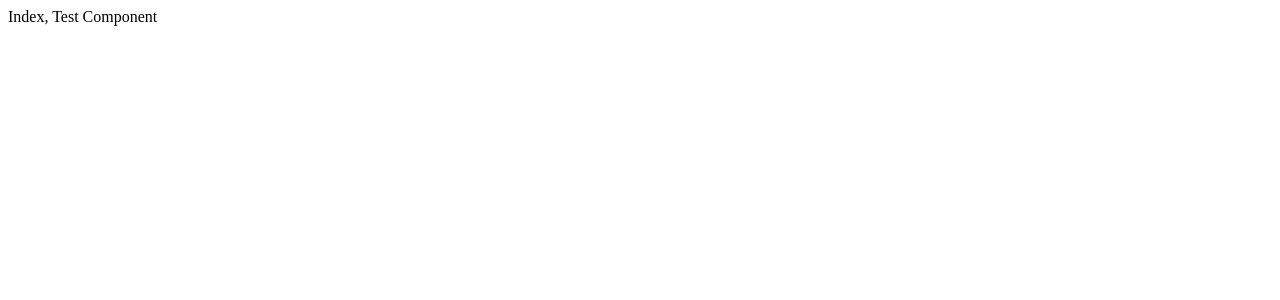
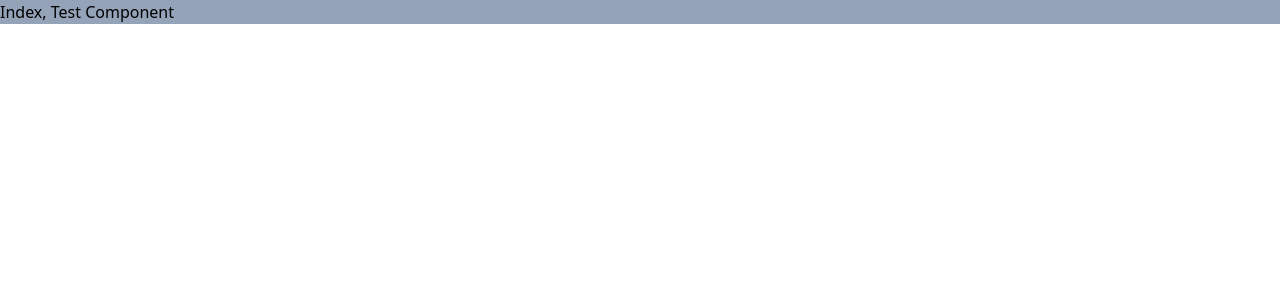
Before and after one commit to junt1458/price_checker_frontend, a Next.js app: page / in a window 1280 px wide. Shown: the top 300 px of the page. Built offline with nearby package versions, Linux system fonts and the light colour scheme.

Commit message:
Tailwind周りの設定修正

```diff
--- a/package.json
+++ b/package.json
@@ -18,6 +18,7 @@
     "node": "18.x"
   },
   "dependencies": {
+    "autoprefixer": "^10.4.13",
     "next": "^13.0.7",
     "nookies": "^2.5.2",
     "react": "^18.2.0",
@@ -25,6 +26,7 @@
     "recoil": "^0.7.6"
   },
   "devDependencies": {
+    "@types/autoprefixer": "^10.2.0",
     "@types/node": "^18.11.17",
     "@types/react": "^18.0.26",
     "@types/react-dom": "^18.0.9",
--- /dev/null
+++ b/src/pages/_app.tsx
@@ -0,0 +1,15 @@
+import { AppProps } from 'next/app';
+import Head from 'next/head';
+import '../styles/globals.css';
+
+const App = ({ Component, pageProps }: AppProps) => {
+  return <>
+    <Head>
+      <meta name="viewport" content="width=device-width, initial-scale=1" />
+      <title>Price Checker</title>
+    </Head>
+    <Component {...pageProps} />
+  </>;
+};
+
+export default App;
--- /dev/null
+++ b/src/pages/_document.tsx
@@ -0,0 +1,17 @@
+import { Head, Html, Main, NextScript } from "next/document";
+
+const MyDocument = () => {
+  return (
+    <Html>
+      <Head>
+        <link rel='stylesheet' href='https://cdnjs.cloudflare.com/ajax/libs/font-awesome/6.2.1/css/all.min.css' />
+      </Head>
+      <body>
+        <Main />
+        <NextScript />
+      </body>
+    </Html>
+  );
+};
+
+export default MyDocument;
--- a/src/pages/index.tsx
+++ b/src/pages/index.tsx
@@ -3,9 +3,9 @@ import Test from '../components/test';
 
 const IndexPage: NextPage = () => {
   return (
-    <>
+    <div className="bg-slate-400">
       Index, <Test />
-    </>
+    </div>
   );
 };
 
--- /dev/null
+++ b/src/styles/globals.css
@@ -0,0 +1,3 @@
+@tailwind base;
+@tailwind components;
+@tailwind utilities;
```
Also changed, not shown: tailwind.config.js (+5 -4 lines), 1 other file (tests, documents, lock files or other folders).
